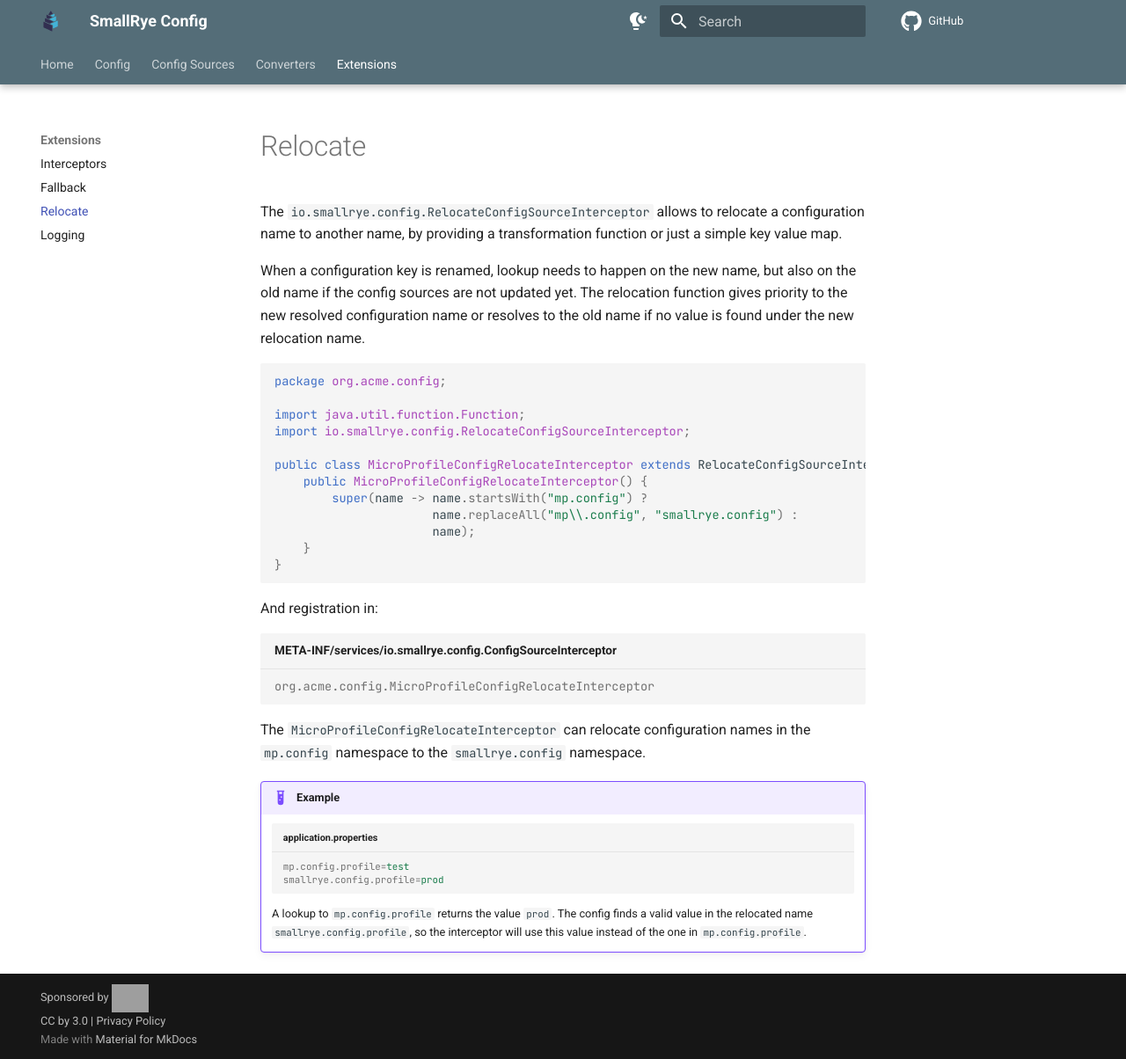
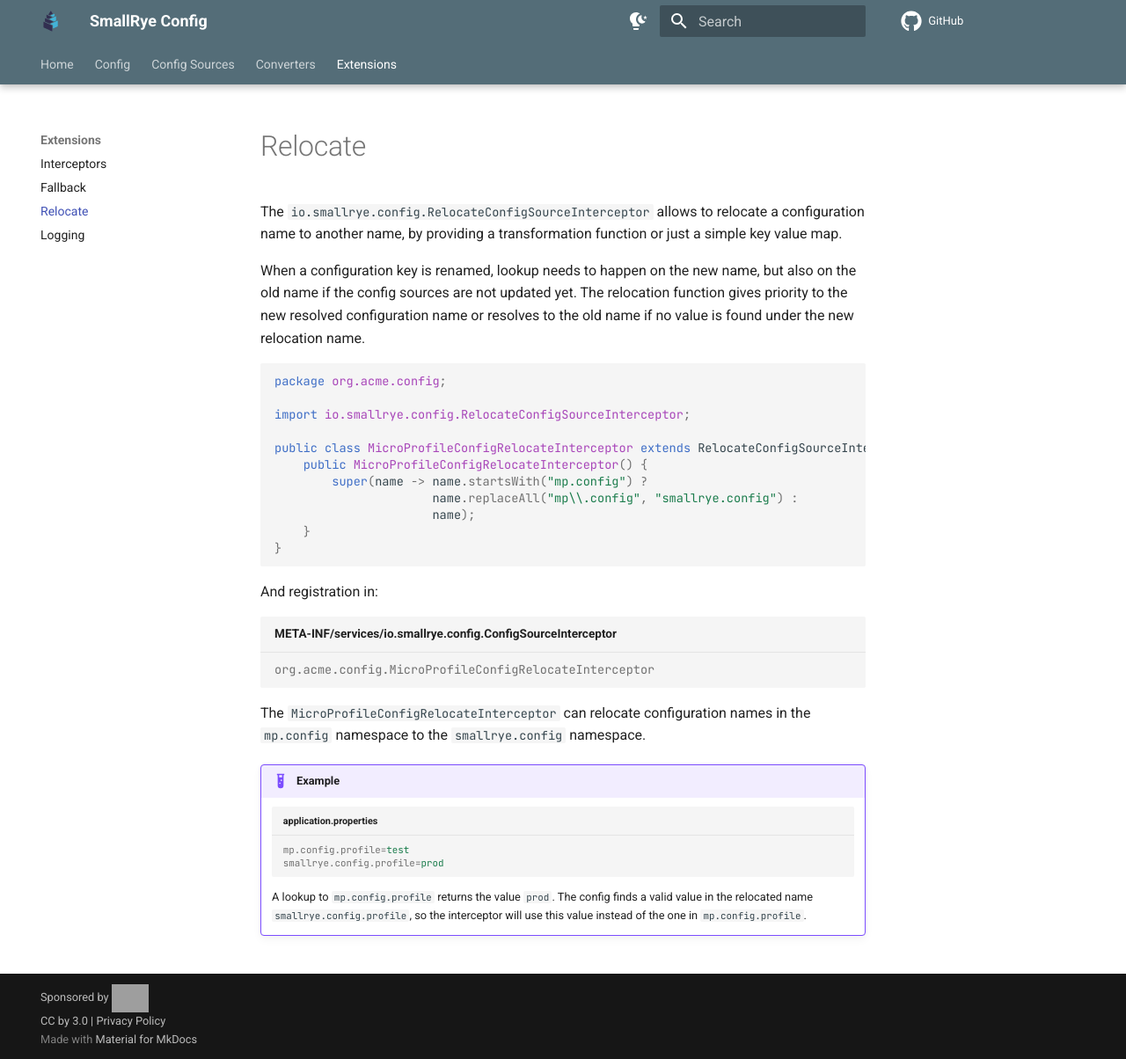
Before and after one commit to smallrye/smallrye-config, an MkDocs documentation site: the page built from documentation/src/main/docs/extensions/relocate.md, in a window 1280 px wide and 1204 px high. Shown: the whole window at 88% size. Built offline with MkDocs 1.6.1 and Material for MkDocs 9.7.7, drawn with Linux system fonts in a browser that asks for light colours; comment, search, counter and statistics services are not loaded; the version menu is left out; grey boxes are pictures that could not be loaded.

Commit message:
Remove import

````diff
--- a/documentation/src/main/docs/extensions/relocate.md
+++ b/documentation/src/main/docs/extensions/relocate.md
@@ -10,7 +10,6 @@ resolves to the old name if no value is found under the new relocation name.
 ```java
 package org.acme.config;
 
-import java.util.function.Function;
 import io.smallrye.config.RelocateConfigSourceInterceptor;
 
 public class MicroProfileConfigRelocateInterceptor extends RelocateConfigSourceInterceptor {
````
